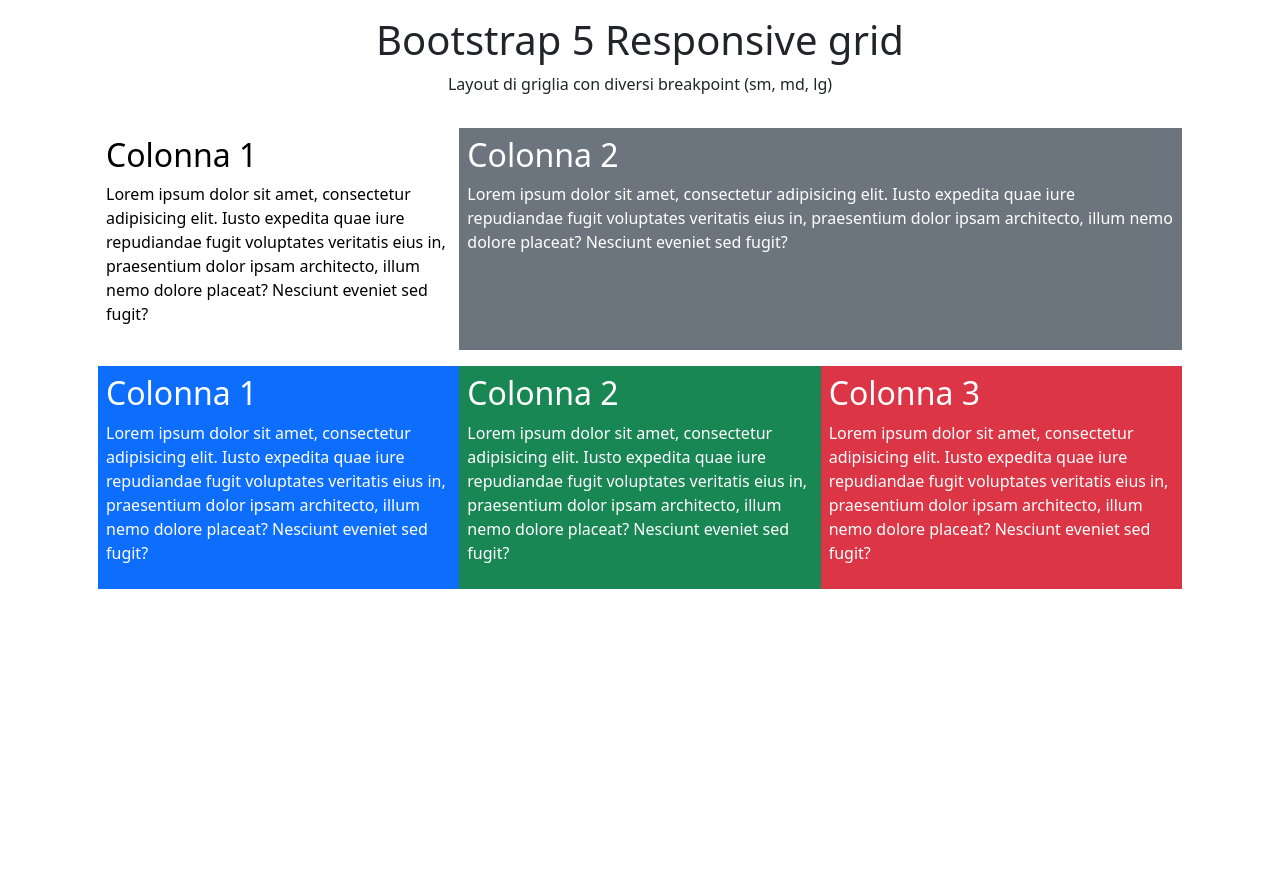
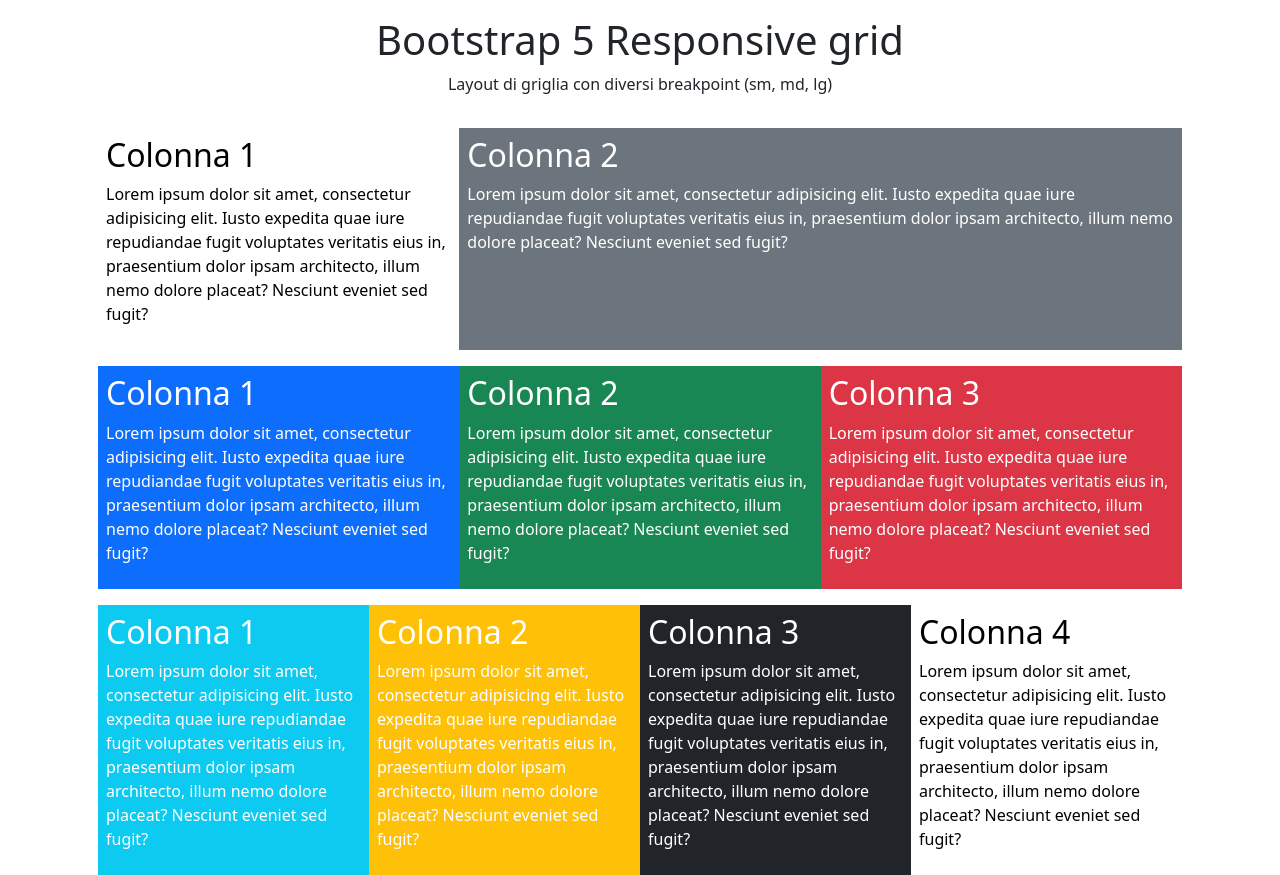
Before and after one commit to pietrobertino/htmlcss-bootstrap-layout, a plain HTML site: page index.html in a window 1280 px wide. Before the commit the page ends 800 px from the top, so only its background shows below. Drawn offline with nearby package versions, Linux system fonts and the light colour scheme.

Commit message:
add last row

```diff
--- a/index.html
+++ b/index.html
@@ -32,7 +32,7 @@
         <div class="container-md">
 
             <!-- prima riga -->
-            <div class="row mx-3 mt-3 gx-3">
+            <div class="row mx-3 mt-3 gx-3"> <!--gx a che serve??-->
 
                 <div class="col-12 col-md-6 col-lg-4 p-2 text-black">
 
@@ -90,6 +90,55 @@
                 </div>
 
             </div>
+
+            <!-- third row -->
+            <div class="row mx-3 mt-3">
+
+                <div class="col-6 col-md-3 p-2 bg-info">
+
+                    <h2>Colonna 1</h2>
+
+                    <p>Lorem ipsum dolor sit amet, consectetur adipisicing elit. Iusto expedita quae iure
+                        repudiandae
+                        fugit voluptates veritatis eius in, praesentium dolor ipsam architecto, illum nemo dolore
+                        placeat? Nesciunt eveniet sed fugit?</p>
+
+                </div>
+
+                <div class="col-6 col-md-3 p-2 bg-warning">
+
+                    <h2>Colonna 2</h2>
+
+                    <p>Lorem ipsum dolor sit amet, consectetur adipisicing elit. Iusto expedita quae iure
+                        repudiandae
+                        fugit voluptates veritatis eius in, praesentium dolor ipsam architecto, illum nemo dolore
+                        placeat? Nesciunt eveniet sed fugit?</p>
+
+                </div>
+
+                <div class="col-6 col-md-3 p-2 bg-dark">
+
+                    <h2>Colonna 3</h2>
+
+                    <p>Lorem ipsum dolor sit amet, consectetur adipisicing elit. Iusto expedita quae iure
+                        repudiandae
+                        fugit voluptates veritatis eius in, praesentium dolor ipsam architecto, illum nemo dolore
+                        placeat? Nesciunt eveniet sed fugit?</p>
+
+                </div>
+
+                <div class="col-6 col-md-3 p-2 text-black">
+
+                    <h2>Colonna 4</h2>
+
+                    <p>Lorem ipsum dolor sit amet, consectetur adipisicing elit. Iusto expedita quae iure
+                        repudiandae
+                        fugit voluptates veritatis eius in, praesentium dolor ipsam architecto, illum nemo dolore
+                        placeat? Nesciunt eveniet sed fugit?</p>
+
+                </div>
+
+            </div>
         </div>
 
     </main>
```
